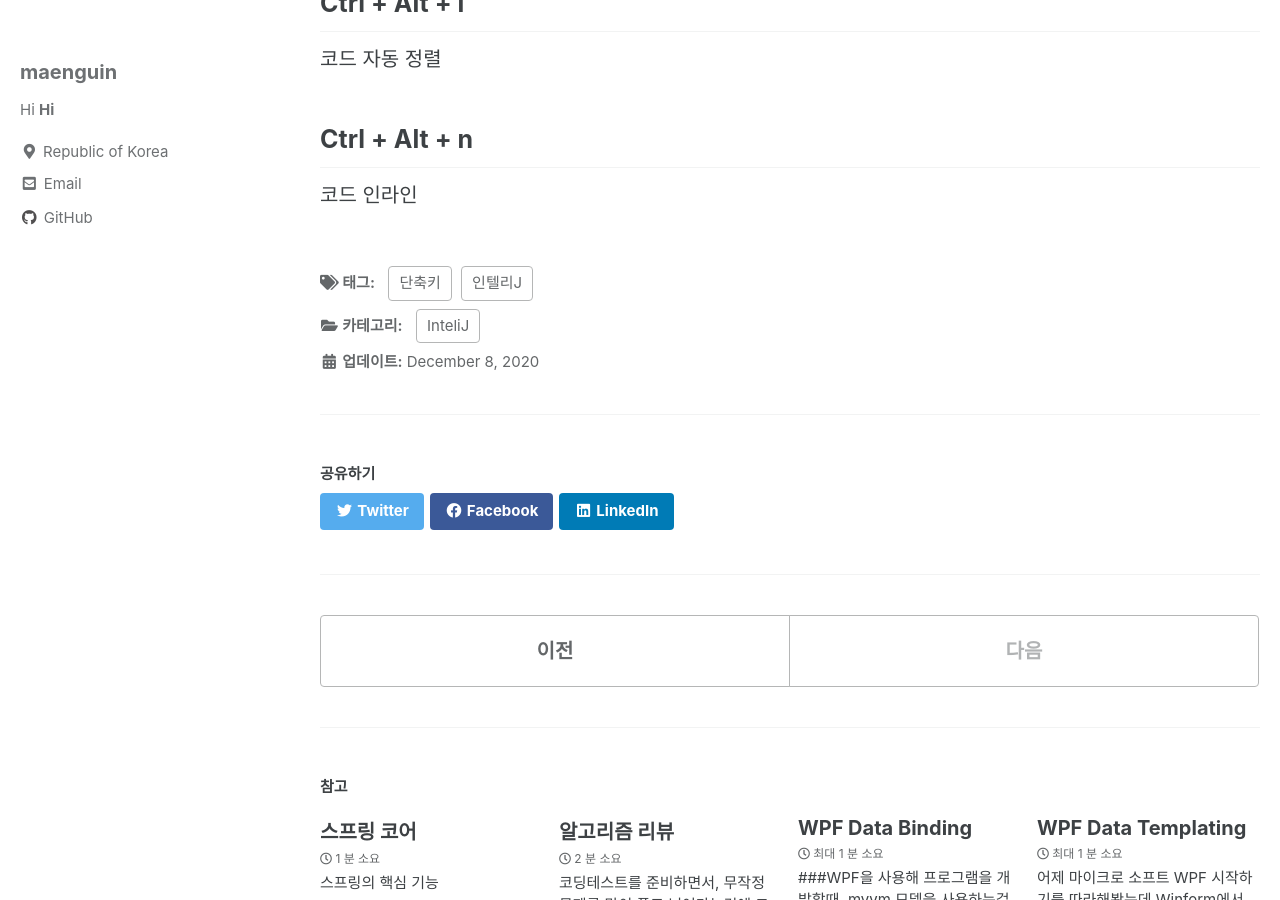
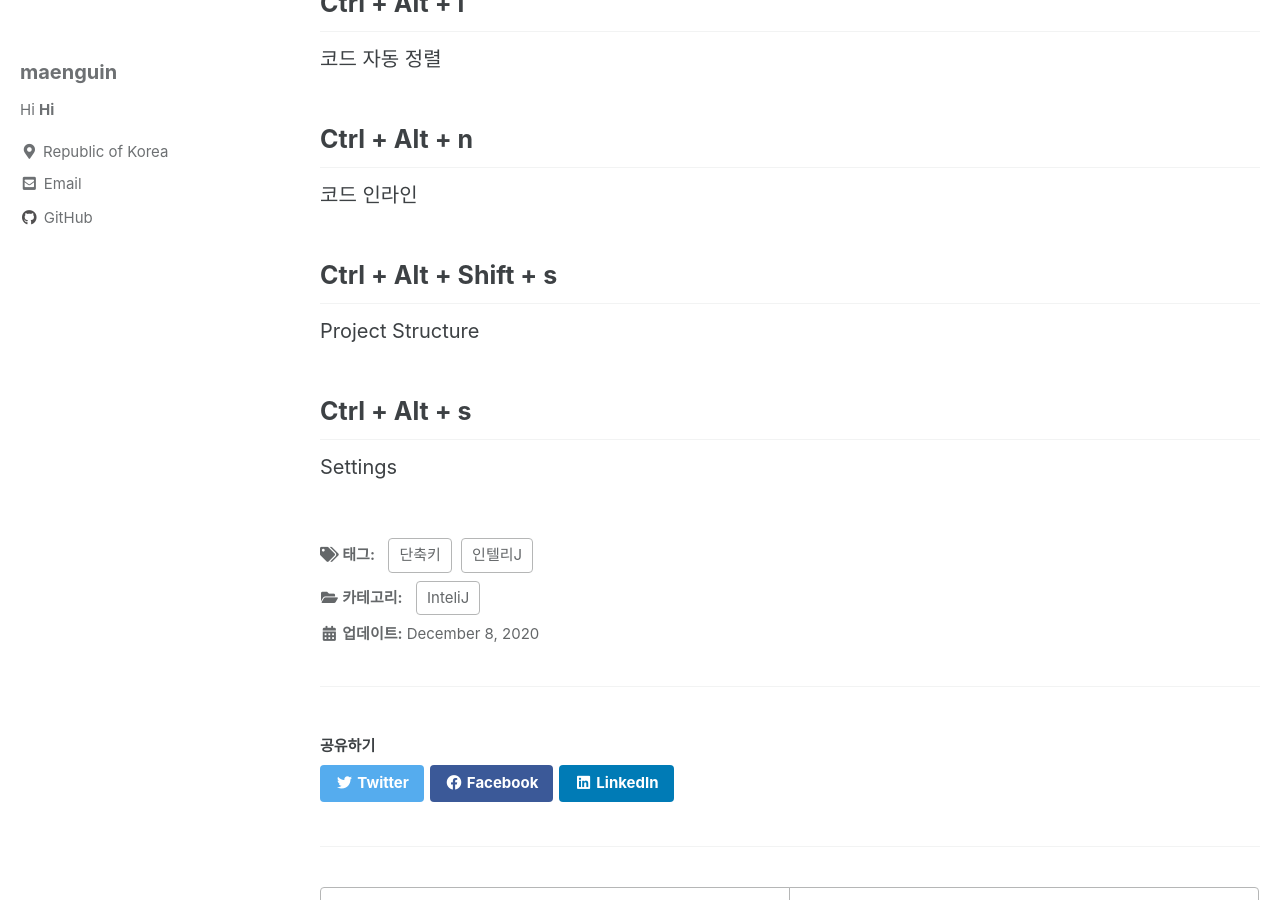
Before and after one commit to maenguin/maenguin.github.io, a Jekyll site: the page built from _posts/2020-12-08-intelij-command.md, in a window 1280 px wide and 900 px high, scrolled down 1265 px. Built offline with Jekyll 4.4.1, drawn with Linux system fonts in a browser that asks for light colours; cached includes are drawn as plain includes.

Commit message:
Update 2020-12-08-intelij-command.md

```diff
--- a/_posts/2020-12-08-intelij-command.md
+++ b/_posts/2020-12-08-intelij-command.md
@@ -36,3 +36,9 @@ tags:
 
 ## Ctrl + Alt + n
 코드 인라인
+
+## Ctrl + Alt + Shift + s
+Project Structure
+
+## Ctrl + Alt + s
+Settings
```
